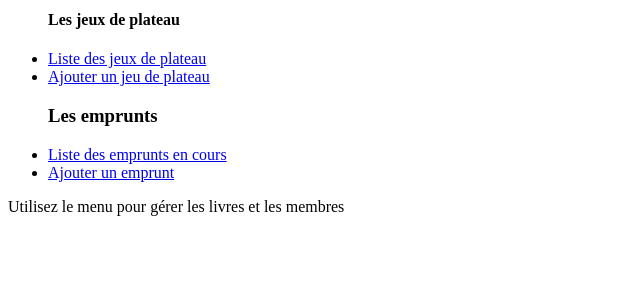
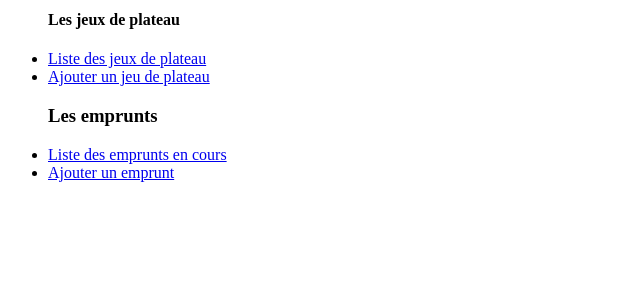
Before and after one commit to N0xCam/CEF-mediatheque, a Django app: page /bibliothecaire/dashboard/ in a window 1280 px wide. Shown: the part 484-784 px from the top of the page, without its empty margins (0-640 px from the left). Run offline with Django 5.2, Linux system fonts and the light colour scheme; a user stored in the database is signed in.

Commit message:
templates - relecture = OK

```diff
--- a/bibliothecaire/templates/dashboard.html
+++ b/bibliothecaire/templates/dashboard.html
@@ -33,13 +33,8 @@
         <li> <a href="/bibliothecaire/emprunts">Liste des emprunts en cours</a></li>
         <li> <a href="/bibliothecaire/emprunt/ajouter">Ajouter un emprunt</a></li>
 
-</ul>
-
-
     </ul>
 </nav>
 
-
-<p> Utilisez le menu pour gérer les livres et les membres </p>
 </body>
 </html>
--- a/bibliothecaire/templates/emprunts/liste.html
+++ b/bibliothecaire/templates/emprunts/liste.html
@@ -12,7 +12,7 @@
     {% if messages %}
         <ul class="messages">
             {% for message in messages %}
-                <li{% if message.tags %} class="{{ message.tags }}"{% endif %}>{{ message }}</li>
+                <li {% if message.tags %} class="{{ message.tags }}"{% endif %}>{{ message }} </li>
             {% endfor %}
         </ul>
     {% endif %}
```
Also changed, not shown: bibliothecaire/migrations/0014_emprunt.py (added), bibliothecaire/migrations/0015_emprunt_retourne.py (added), bibliothecaire/migrations/0016_remove_emprunt_retourne_alter_emprunt_membre.py (added), bibliothecaire/migrations/0017_emprunt_est_retourne_jeudeplateau_titre.py (added), bibliothecaire/migrations/0018_alter_media_options_remove_jeudeplateau_description_and_more.py (added), bibliothecaire/migrations/0019_remove_cd_media_ptr_remove_dvd_media_ptr_and_more.py (added), bibliothecaire/migrations/0020_cd_dvd_jeudeplateau_livre_emprunt.py (added), bibliothecaire/migrations/0021_remove_cd_duree_remove_dvd_duree_and_more.py (added), bibliothecaire/migrations/0022_remove_emprunt_date_emprunt_and_more.py (added), bibliothecaire/migrations/0023_remove_cd_disponible_remove_cd_titre.py (added), bibliothecaire/migrations/0024_cd_disponible_cd_titre.py (added), bibliothecaire/migrations/0025_remove_dvd_titre_dvd_artiste.py (added), bibliothecaire/migrations/0026_rename_artiste_dvd_titre.py (added), bibliothecaire/migrations/0027_alter_livre_titre.py (added), 3 more files.
